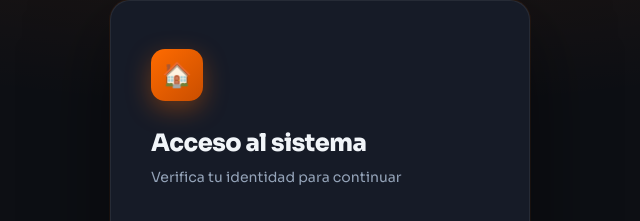
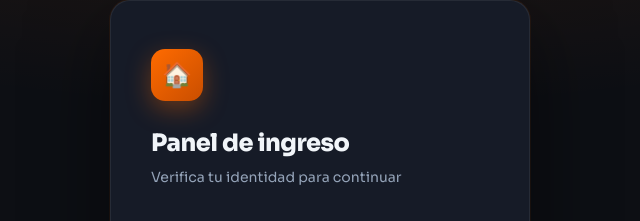
Before and after one commit to prestaexpress-com/Cotizador-hipotecas, a plain HTML site: page admin.html in a window 1280 px wide. Shown: the part 130-351 px from the top of the page, 320-960 px from the left. Drawn offline with Linux system fonts and the light colour scheme.

Commit message:
Update login title from 'Acceso al sistema' to 'Panel de ingreso'

```diff
--- a/admin.html
+++ b/admin.html
@@ -1096,7 +1096,7 @@
   <div id="login-screen" style="display:none">
     <div class="login-card">
       <div class="login-logo">🏠</div>
-      <div class="login-title">Acceso al sistema</div>
+      <div class="login-title">Panel de ingreso</div>
       <div class="login-sub">Verifica tu identidad para continuar</div>
 
       <div class="form-field">
```
